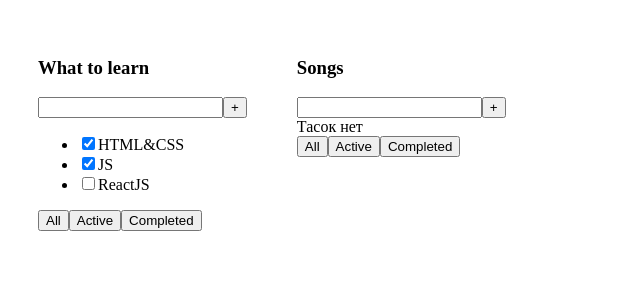
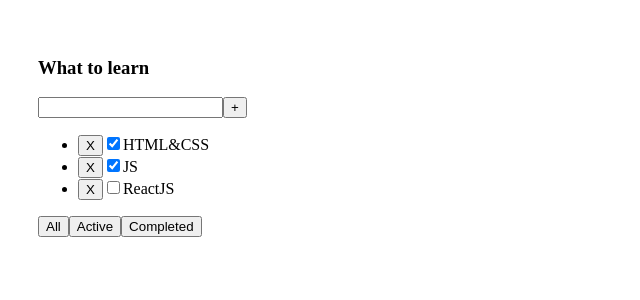
Before and after one commit to Evgeny001/taskManager, a React (Vite) app: page / in a window 1280 px wide. Shown: the top 300 px of the page, without its empty margins (0-640 px from the left). Built offline with nearby package versions, Linux system fonts and the light colour scheme.

Commit message:
add deleteTask, changeFilter and status-based task filtering; refactor Button to accept otherProps

```diff
--- a/src/App.tsx
+++ b/src/App.tsx
@@ -1,5 +1,6 @@
 import './App.css'
 import { TodolistItem } from './TodolistItem/ui/TodolistItem.tsx'
+import { useState } from 'react'
 
 export type Task = {
   id: number
@@ -7,19 +8,40 @@
   isDone: boolean
 }
 
+export type FilterValues = 'all' | 'active' | 'completed'
+
 export const App = () => {
-  const tasks1: Task[] = [
+  const [filter, setFilter] = useState<FilterValues>('all')
+  const [tasks, setTasks] = useState<Task[]>([
     { id: 1, title: 'HTML&CSS', isDone: true },
     { id: 2, title: 'JS', isDone: true },
     { id: 3, title: 'ReactJS', isDone: false },
-  ]
+  ])
 
-  const tasks2: Task[] = []
+  let filteredTasks = tasks
+  if (filter === 'active') {
+    filteredTasks = tasks.filter(task => !task.isDone)
+  }
+  if (filter === 'completed') {
+    filteredTasks = tasks.filter(task => task.isDone)
+  }
+  const deleteTask = (taskId: number) => {
+    filteredTasks = tasks.filter(task => task.id !== taskId)
+    setTasks(filteredTasks)
+    console.log(filteredTasks)
+  }
+  const changeFilter = (filter: FilterValues) => {
+    setFilter(filter)
+  }
 
   return (
     <div className="app">
-      <TodolistItem title="What to learn" tasks={tasks1} />
-      <TodolistItem title="Songs" tasks={tasks2} />
+      <TodolistItem
+        title="What to learn"
+        tasks={filteredTasks}
+        deleteTask={deleteTask}
+        changeFilter={changeFilter}
+      />
     </div>
   )
 }
--- a/src/TodolistItem/ui/TodolistItem.tsx
+++ b/src/TodolistItem/ui/TodolistItem.tsx
@@ -1,12 +1,14 @@
-import { Task } from '../../App.tsx'
+import { FilterValues, Task } from '../../App.tsx'
 import { Button } from '../../shared/ui/Button/Button.tsx'
 
 type Props = {
   title: string
   tasks: Task[]
+  deleteTask: (task: number) => void
+  changeFilter: (filterValue: FilterValues) => void
 }
 
-export const TodolistItem = ({ title, tasks }: Props) => {
+export const TodolistItem = ({ title, tasks, deleteTask, changeFilter }: Props) => {
   return (
     <div>
       <h3>{title}</h3>
@@ -19,8 +21,12 @@
       ) : (
         <ul>
           {tasks.map(task => {
+            const deleteTaskHandler = () => {
+              deleteTask(task.id)
+            }
             return (
               <li key={task.id}>
+                <Button onClick={deleteTaskHandler}>X</Button>
                 <input type="checkbox" checked={task.isDone} />
                 <span>{task.title}</span>
               </li>
@@ -29,9 +35,9 @@
         </ul>
       )}
       <div>
-        <Button>All</Button>
-        <Button>Active</Button>
-        <Button>Completed</Button>
+        <Button onClick={() => changeFilter('all')}>All</Button>
+        <Button onClick={() => changeFilter('active')}>Active</Button>
+        <Button onClick={() => changeFilter('completed')}>Completed</Button>
       </div>
     </div>
   )
--- a/src/shared/ui/Button/Button.tsx
+++ b/src/shared/ui/Button/Button.tsx
@@ -7,6 +7,6 @@
 }
 
 export const Button = memo((props: ButtonProps) => {
-  const { children } = props
-  return <button>{children}</button>
+  const { children, ...otherProps } = props
+  return <button {...otherProps}>{children}</button>
 })
```
